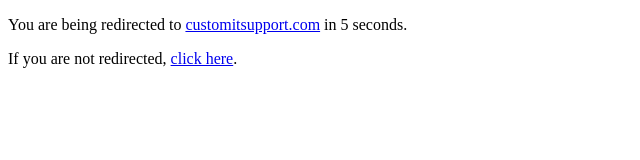
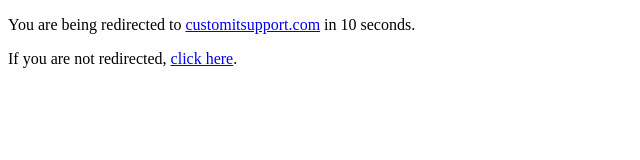
Before and after one commit to rolandxpocztafm/customitsupport.nl, a plain HTML site: page index.html in a window 1280 px wide. Shown: the full height of the page, 0-640 px from the left. Drawn offline with Linux system fonts and the light colour scheme.

Commit message:
Update index.html

```diff
--- a/index.html
+++ b/index.html
@@ -6,7 +6,7 @@
     <title>Redirecting...</title>
   </head>
   <body>
-    <p>You are being redirected to <a href="https://customitsupport.com/">customitsupport.com</a> in 5 seconds.</p>
+    <p>You are being redirected to <a href="https://customitsupport.com/">customitsupport.com</a> in 10 seconds.</p>
     <p>If you are not redirected, <a href="https://customitsupport.com/">click here</a>.</p>
   </body>
 </html>
```
